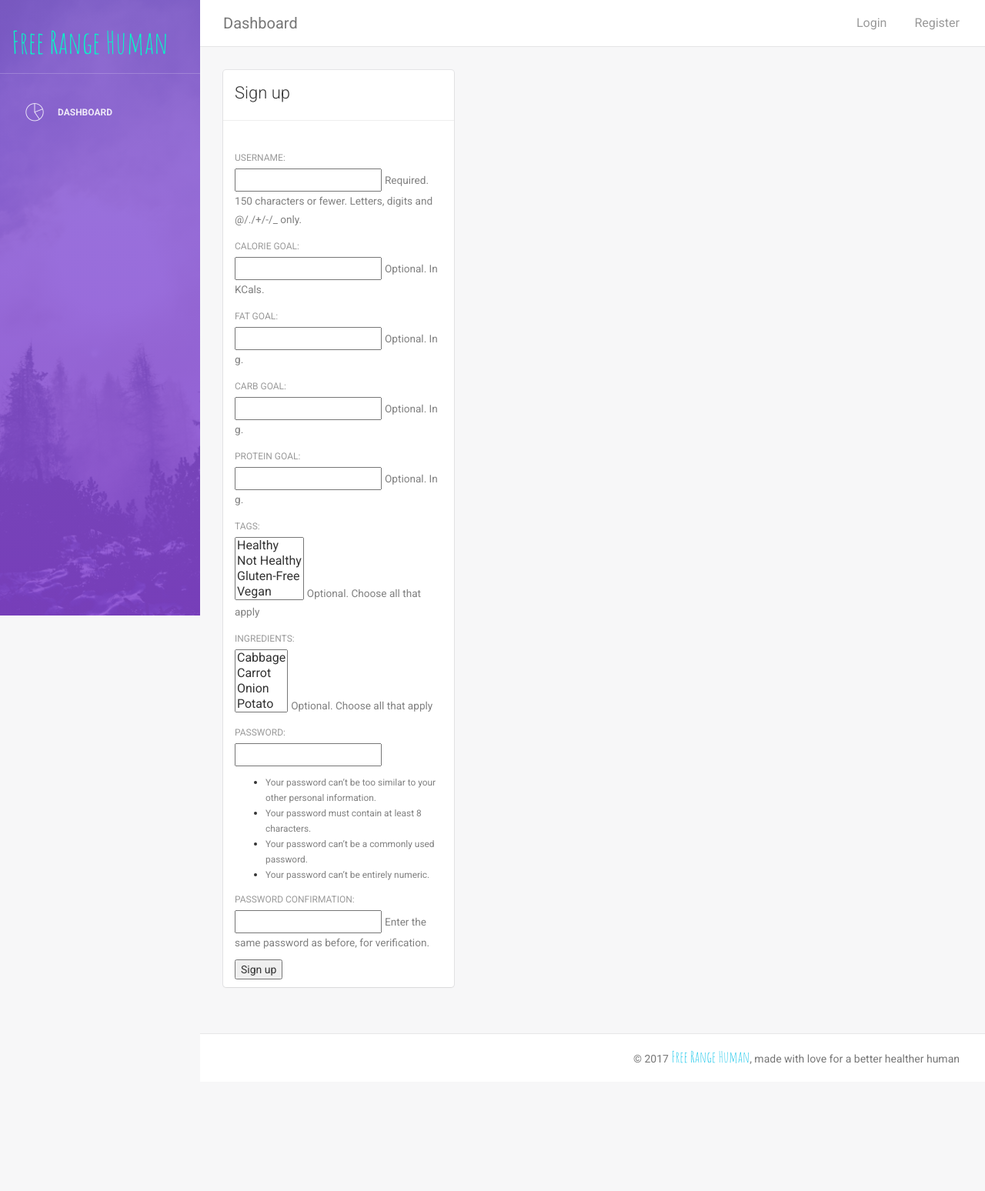
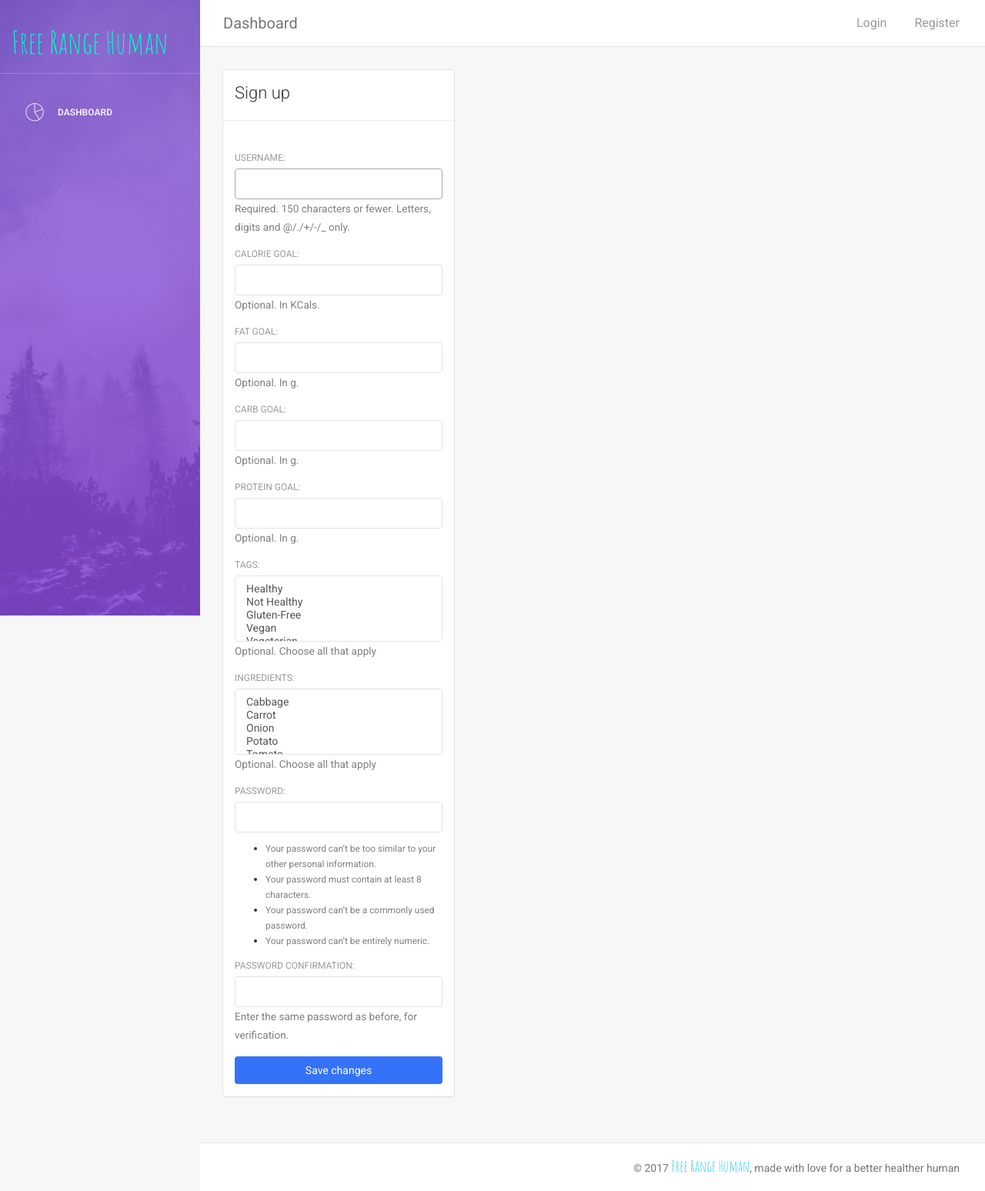
Before and after one commit to HershyKing/FreeRangeHuman, a Django app: page /dashboard/signup/ in a window 1280 px wide. Shown: the whole page at 77% size. Before the commit the page ends 1383 px from the top, so only its background shows below. Run offline with Django 3.2, Linux system fonts and the light colour scheme; data comes from the database, SQL or seed files in the repository; some libraries are stand-ins or nearby versions.

Commit message:
Added styles to registration

```diff
--- a/src/dashboard/forms.py
+++ b/src/dashboard/forms.py
@@ -17,6 +17,19 @@ class SignUpForm(UserCreationForm):
     class Meta:
         model = User
         fields = ('username', 'calorie_Goal', 'fat_Goal', 'carb_Goal', 'protein_Goal', 'tags', 'ingredients', 'password1', 'password2')
+
+    def __init__(self, *args, **kwargs):
+        super(SignUpForm, self).__init__(*args, **kwargs)
+        self.fields['username'].widget.attrs['class'] = 'form-control'
+        self.fields['calorie_Goal'].widget.attrs['class'] = 'form-control'
+        self.fields['fat_Goal'].widget.attrs['class'] = 'form-control'
+        self.fields['carb_Goal'].widget.attrs['class'] = 'form-control'
+        self.fields['protein_Goal'].widget.attrs['class'] = 'form-control'
+        self.fields['tags'].widget.attrs['class'] = 'form-control'
+        self.fields['ingredients'].widget.attrs['class'] = 'form-control'
+        self.fields['password1'].widget.attrs['class'] = 'form-control'
+        self.fields['password2'].widget.attrs['class'] = 'form-control'
+
 
 class UserForm(forms.ModelForm):
     class Meta:
--- a/src/dashboard/templates/signup.html
+++ b/src/dashboard/templates/signup.html
@@ -13,11 +13,15 @@
                     {{ field.label_tag }}
                     <br> {{ field }} {% if field.help_text %}
                     <small style="color: grey">{{ field.help_text }}</small> {% endif %} {% for error in field.errors %}
-                    <p style="color: red">{{ error }}</p>
+                    <span style="color: red">{{ error }}</span>
                     {% endfor %}
                 </p>
                 {% endfor %}
-                <button type="submit">Sign up</button>
+                <div class="row">
+                    <div class="col-md-12">
+                        <button class="btn btn-primary btn-fill col-md-12" type="submit">Save changes</button>
+                    </div>
+                </div>
             </form>
         </div>
     </div>
```
